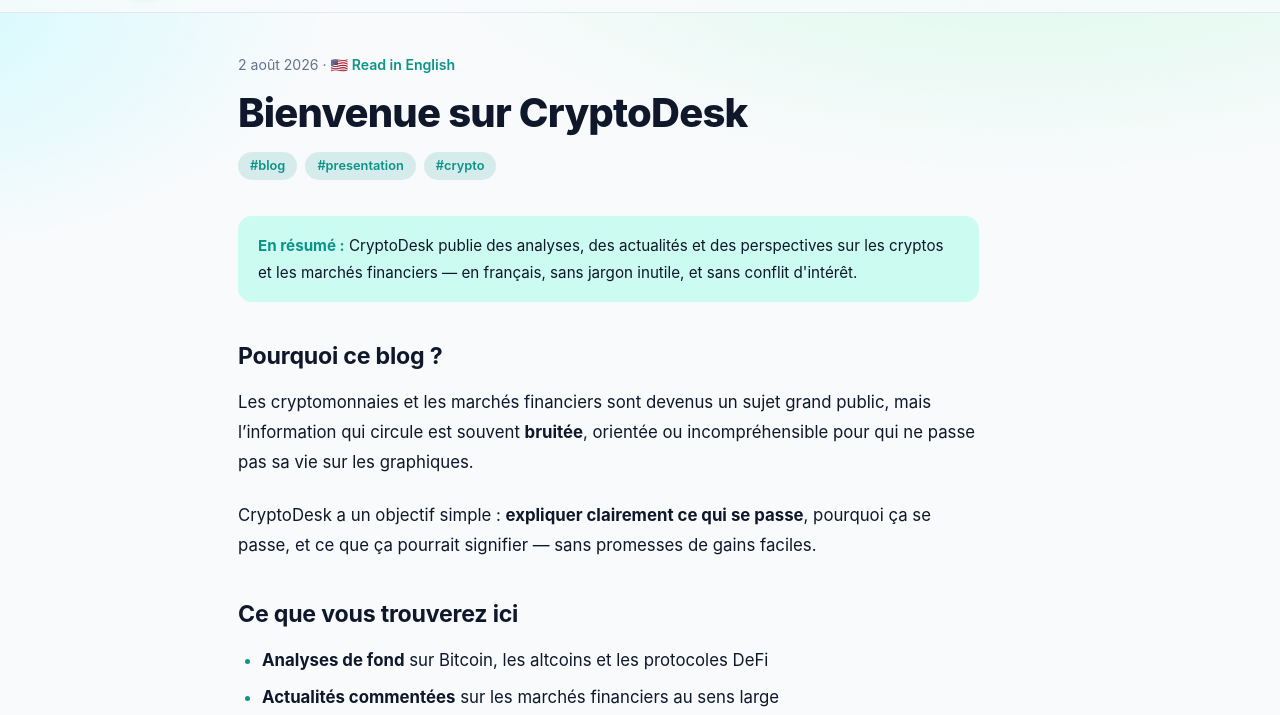
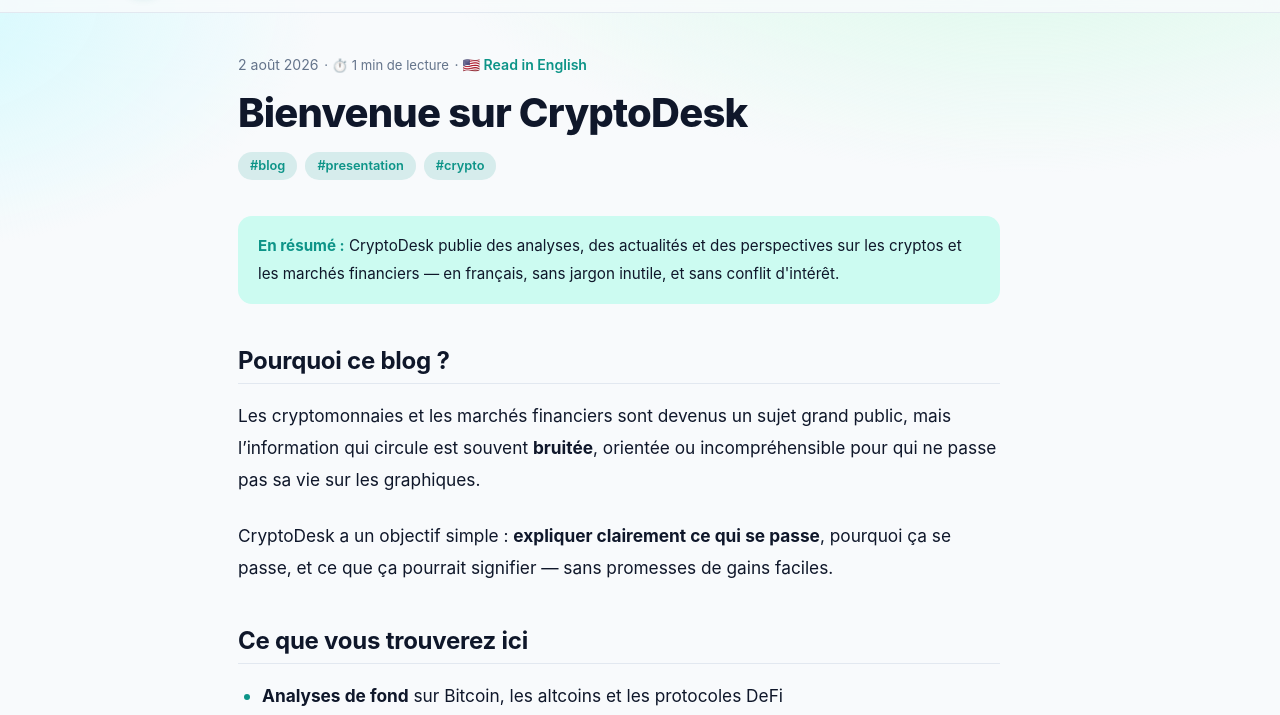
Before and after one commit to OrizonLab/cryptodesk, an Astro site: page /posts/bienvenue-cryptodesk in a window 1280 px wide. Shown: the part 77-792 px from the top of the page. Built offline with nearby package versions, Linux system fonts and the light colour scheme; Astro itself is replaced by a stand-in of ours.

Commit message:
feat(ux): prose plus aérée + temps de lecture + titres Bluesky percutants (crons)

```diff
--- a/src/layouts/PostLayout.astro
+++ b/src/layouts/PostLayout.astro
@@ -20,6 +20,10 @@
 const hasTime = pubDate.getUTCHours() !== 0 || pubDate.getUTCMinutes() !== 0;
 const pubTime = hasTime ? timeFmt.format(pubDate) : null;
 const enHref = enSlug ? `https://cryptodesk.fr/en/posts/${enSlug}/` : undefined;
+
+// Temps de lecture estimé
+const wordCount = post.body?.split(/\s+/).length ?? 0;
+const readMin = Math.max(1, Math.round(wordCount / 200));
 
 // JSON-LD Article
 const articleJsonLd = {
@@ -73,6 +77,7 @@
     <header class="post-header">
       <div class="post-meta">
         <time datetime={pubDate.toISOString()}>{dateFmt.format(pubDate)}{pubTime ? ` · ${pubTime}` : ''}</time>
+        <span class="read-time">· ⏱️ {readMin} min de lecture</span>
         {updatedDate && <span class="updated">· mis à jour {dateFmt.format(updatedDate)}</span>}
         {enHref && (
           <span class="lang-switch">
@@ -133,7 +138,8 @@
   <style>
     .post { padding-top: 2.5rem; }
     .post-header { margin-bottom: 2.2rem; }
-    .post-meta { color: var(--text-muted); font-size: 0.88rem; margin-bottom: 0.75rem; }
+    .post-meta { color: var(--text-muted); font-size: 0.88rem; margin-bottom: 0.75rem; display: flex; align-items: center; gap: 0.35rem; flex-wrap: wrap; }
+    .read-time { color: var(--text-muted); font-size: 0.82rem; }
     .post-title {
       font-size: clamp(1.7rem, 4.5vw, 2.5rem);
       line-height: 1.18;
--- a/src/styles/prose.css
+++ b/src/styles/prose.css
@@ -1,17 +1,20 @@
 /* Typographie des articles — sobre et très lisible, mobile-first */
 .prose {
-  font-size: 1.05rem;
-  line-height: 1.8;
+  font-size: 1.08rem;
+  line-height: 1.85;
   max-width: 70ch;
 }
 
-.prose p { margin: 0 0 1.4rem; }
+.prose p { margin: 0 0 1.5rem; }
 .prose h2 {
-  font-size: 1.45rem;
+  font-size: 1.5rem;
   font-weight: 700;
-  margin: 2.4rem 0 1rem;
+  margin: 2.6rem 0 1rem;
   line-height: 1.3;
   letter-spacing: -0.01em;
+  color: var(--text);
+  padding-bottom: 0.4rem;
+  border-bottom: 1px solid var(--border);
 }
 .prose h3 {
   font-size: 1.2rem;
```
